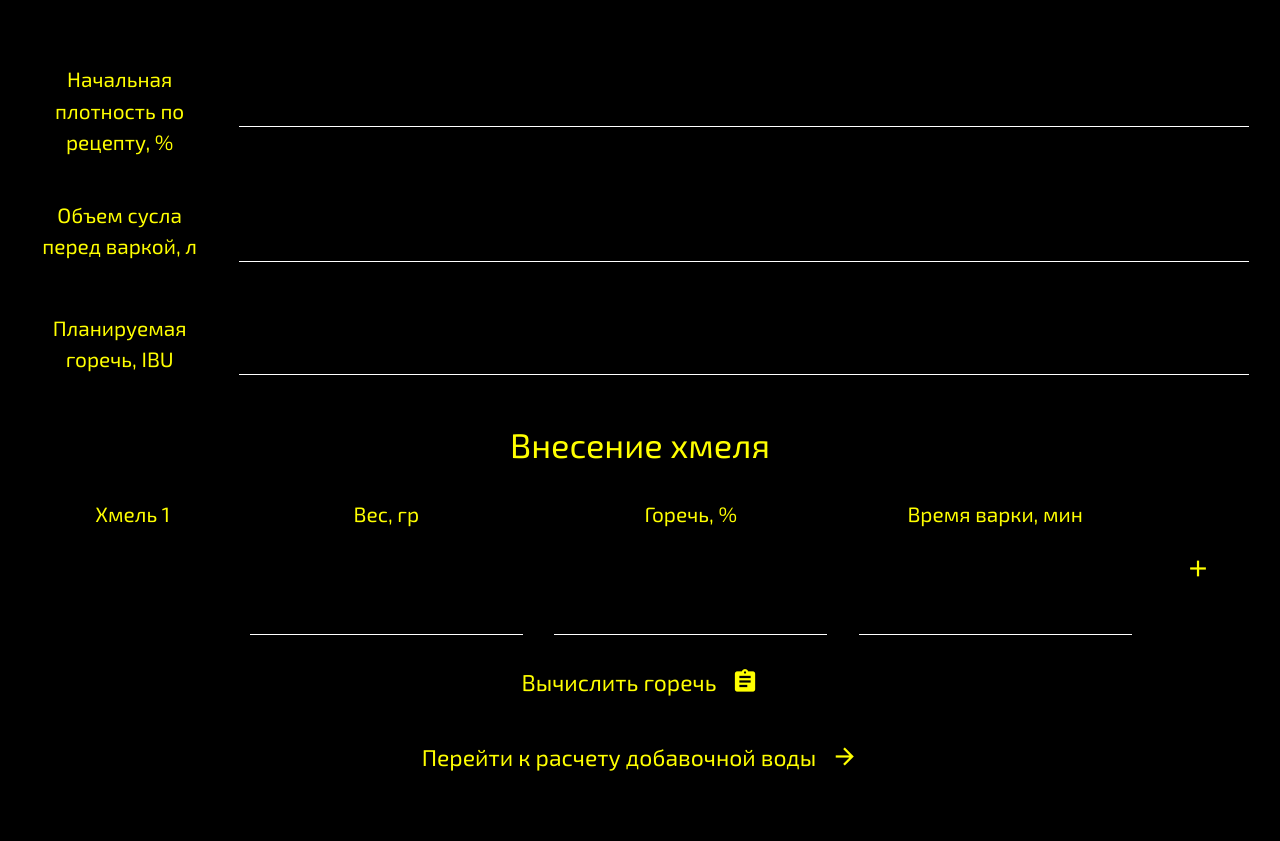
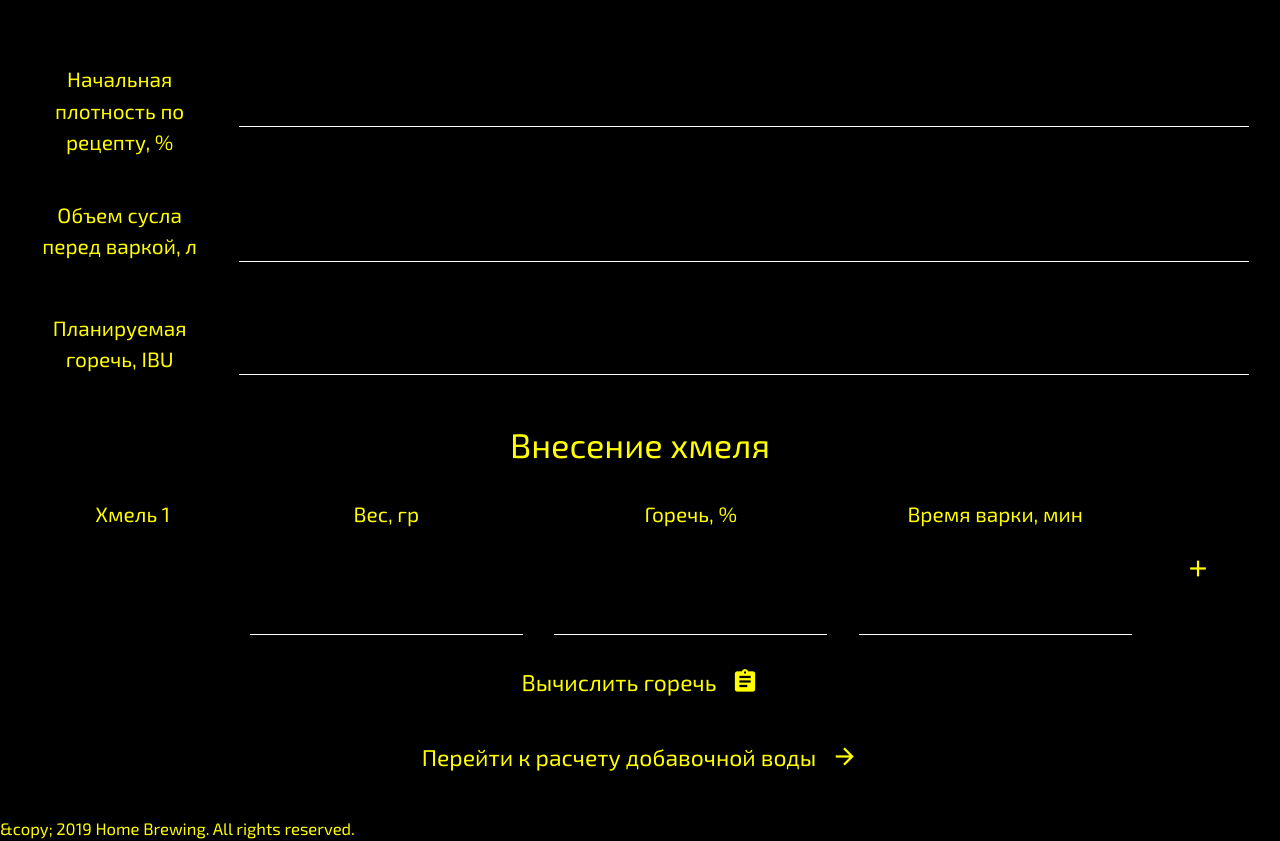
Before and after one commit to mindfr1k/bitterness-calculator-web, a React app: page / in a window 1280 px wide. Built offline with nearby package versions, Linux system fonts and the light colour scheme.

Commit message:
Refactored footer representation

```diff
--- a/frontend/css/style.css
+++ b/frontend/css/style.css
@@ -82,4 +82,5 @@ input[type=number]:not(.browser-default):focus:not([readonly]) {
 .copyright-footer {
   font-size: 0.8rem;
   flex-shrink: 0;
+  color: #ffff00;
 }
```
